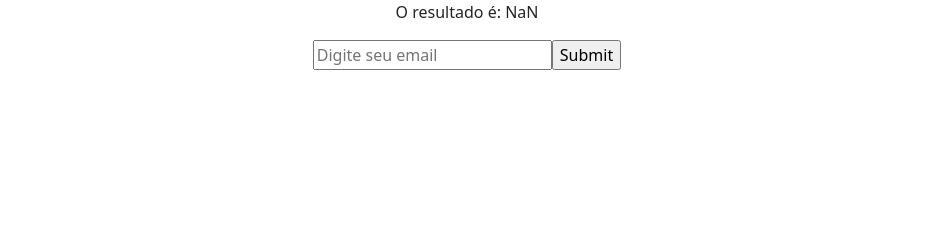
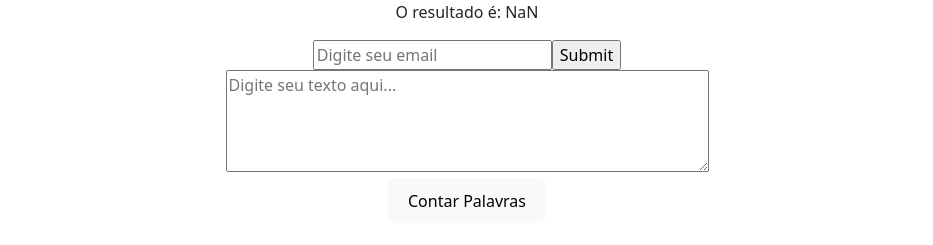
Before and after one commit to euannerocha/tres_meia_meia_code, a React (Vite) app in the folder code_tres_meia_meia/: page / in a window 1280 px wide. Shown: the part 4160-4405 px from the top of the page, without its empty margins (173-1106 px from the left). Before the commit the page ends 4294 px from the top, so only its background shows below. Built offline with nearby package versions, Linux system fonts and the light colour scheme; no server answers.

Commit message:
dia_cinquenta_e_nove

```diff
--- a/code_tres_meia_meia/src/pages/Home.tsx
+++ b/code_tres_meia_meia/src/pages/Home.tsx
@@ -39,6 +39,7 @@ import ShoppingCart from "../progresso/Fevereiro/dia_55/dia_cinquenta_e_cinco";
 import TerceiroGrauCalculator from "../progresso/Fevereiro/dia_56/dia_cinquenta_e_seis";
 import RegraDeTres from "../progresso/Fevereiro/dia_57/dia_cinquenta_e_sete";
 import EmailValidation from "../progresso/Fevereiro/dia_58/dia_cinquenta_e_oito";
+import WordCounter from "../progresso/Fevereiro/dia_59/dia_cinquenta_e_nove";
 
 // import BarChart from "./progresso/Fevereiro/dia_37/dia_trinta_e_sete";
 
@@ -178,6 +179,7 @@ function Home() {
       <TerceiroGrauCalculator/>
       <RegraDeTres/>
       <EmailValidation/>
+      <WordCounter/>
     </div>
   );
 }
--- /dev/null
+++ b/code_tres_meia_meia/src/progresso/Fevereiro/dia_59/dia_cinquenta_e_nove.tsx
@@ -0,0 +1,33 @@
+// Dia 58 - TypeScript: Criar um programa que analise um texto e conte quantas palavras tem.
+
+import React, { useState } from 'react';
+
+const WordCounter: React.FC = () => {
+  const [text, setText] = useState('');
+  const [wordCount, setWordCount] = useState<number | null>(null);
+
+  const countWords = () => {
+    const words = text.trim().split(/\s+/);
+    const count = words.length;
+    setWordCount(count);
+  };
+
+  return (
+    <div>
+      <textarea
+        placeholder="Digite seu texto aqui..."
+        value={text}
+        onChange={(e) => setText(e.target.value)}
+        rows={4}
+        cols={50}
+      />
+      <br />
+      <button onClick={countWords}>Contar Palavras</button>
+      {wordCount !== null && (
+        <div>Seu texto tem {wordCount} palavra(s).</div>
+      )}
+    </div>
+  );
+};
+
+export default WordCounter;
```
